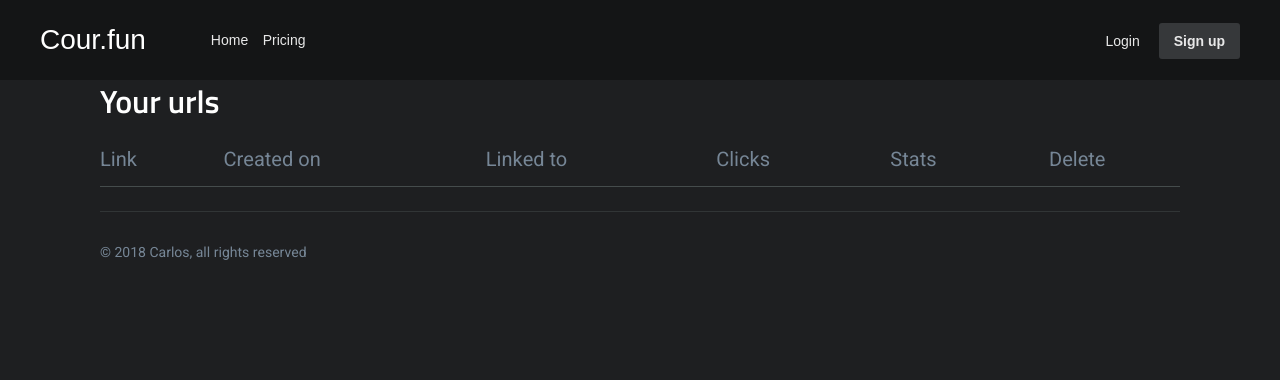
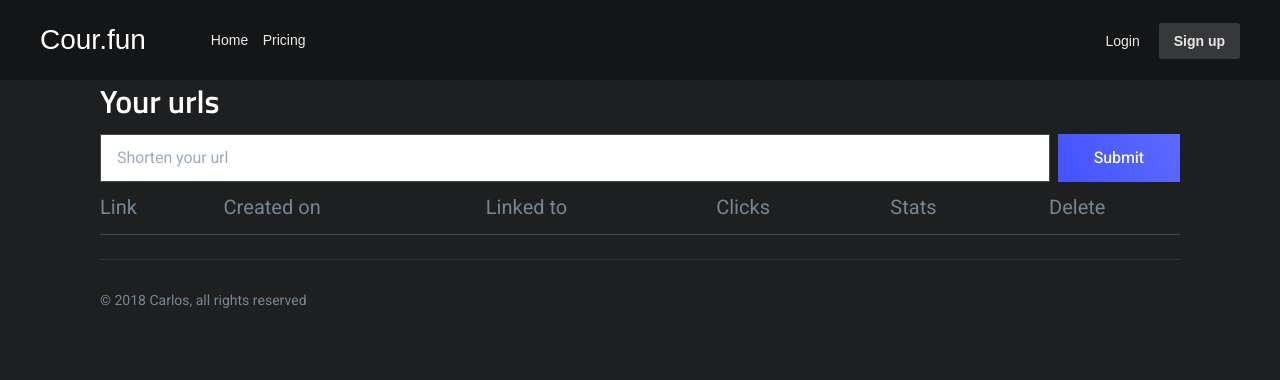
Before and after one commit to escrichov/shortener, a Django app: template shortener_app/templates/shortener_app/urls.html in a window 1280 px wide. Shown: the top 380 px of the page. Run offline with Django 3.2, Linux system fonts and the light colour scheme; the template is opened without the code that fills it, so the values that code supplies are empty; some libraries are stand-ins or nearby versions.

Commit message:
Shorten form

```diff
--- /dev/null
+++ b/shortener_app/templates/shortener_app/shorten_form.html
@@ -0,0 +1,9 @@
+<form class="hero-form field field-grouped is-revealing" action="{% url 'shortener_app:shorten' %}" method="post">
+    {% csrf_token %}
+    <div class="control control-expanded">
+        <input class="input" type="text" name="url" placeholder="Shorten your url">
+    </div>
+    <div class="control">
+        <input class="button button-block button-primary" type="submit" value="Submit">
+    </div>
+</form>
--- a/shortener_app/templates/shortener_app/urls.html
+++ b/shortener_app/templates/shortener_app/urls.html
@@ -2,6 +2,7 @@
 {% block content %}
 
 <h3 class="hero-title mt-0 is-revealing">Your urls</h3>
+{% include "shortener_app/shorten_form.html" %}
 <table>
   <tr>
     <td>Link</td>
--- a/shortener_app/views.py
+++ b/shortener_app/views.py
@@ -73,7 +73,10 @@ def shorten(request):
     except ValidationError:
         return HttpResponse("Invalid url")
 
-    return redirect(reverse('shortener_app:info', kwargs={'short_url_uid': short_url.uid}))
+    if user is None:
+        return redirect(reverse('shortener_app:info', kwargs={'short_url_uid': short_url.uid}))
+    else:
+        return redirect(reverse('shortener_app:urls'))
 
 
 def info(request, short_url_uid):
```
Also changed, not shown: shortener_app/templates/shortener_app/index.html (+1 -9 lines).
